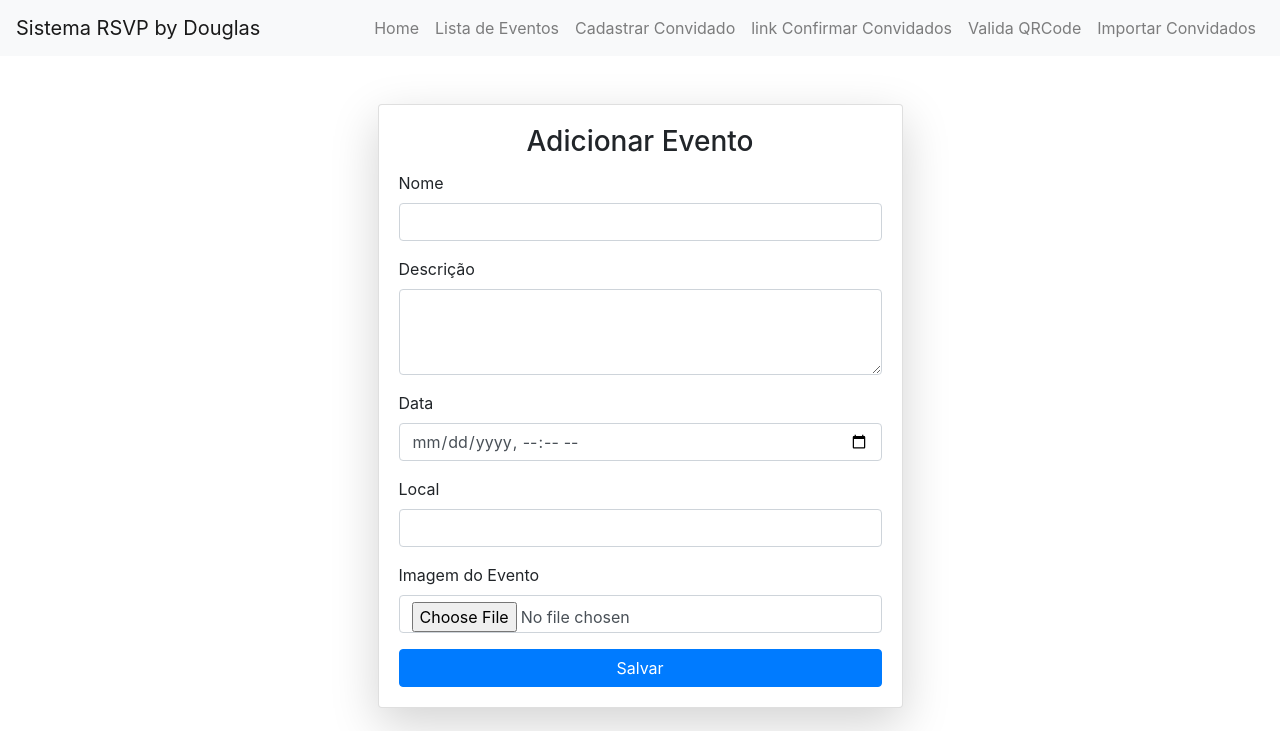
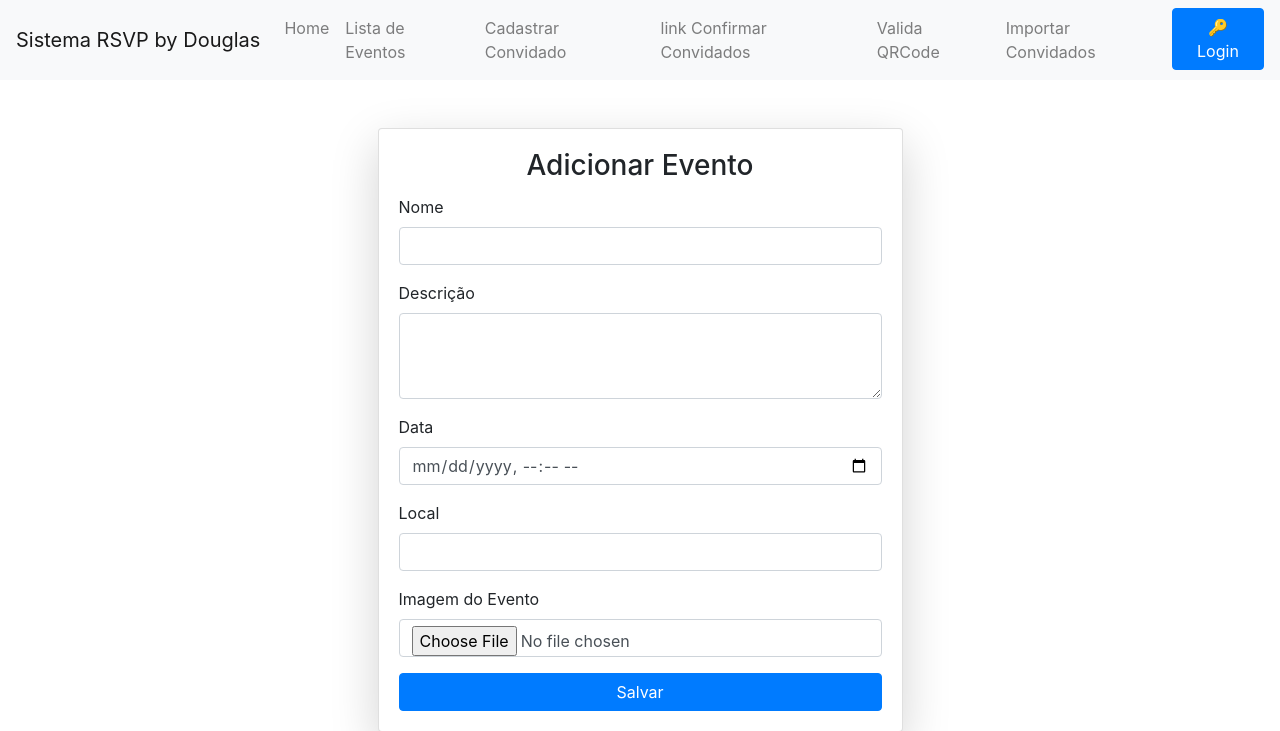
Before and after one commit to douglasinforj/sistema_rspv_presenca_eventos, a Django app: page /adicionar/ in a window 1280 px wide. Shown: the top 731 px of the page. Run offline with Django 5.2, Linux system fonts and the light colour scheme; some libraries are stand-ins or nearby versions.

Commit message:
adicionando botão login e logout a template base na navbar

```diff
--- a/templates/base.html
+++ b/templates/base.html
@@ -41,6 +41,11 @@ body {
                 <li class="nav-item"><a class="nav-link" href="{% url 'rsvp_convidado' %}">link Confirmar Convidados</a></li>
                 <li class="nav-item"><a class="nav-link" href="{% url 'checkin_view' %}">Valida QRCode</a></li>
                 <li class="nav-item"><a class="nav-link" href="{% url 'importar_convidados' %}">Importar Convidados</a></li>
+                <li class="nav-item">{% if user.is_authenticated %}
+                                        <a href="{% url 'logout' %}" class="btn btn-danger">🚪 Sair</a>
+                                    {% else %}
+                                        <a href="{% url 'login' %}" class="btn btn-primary">🔑 Login</a>
+                                    {% endif %}</li>
             </ul>
         </div>
     </nav>
```
